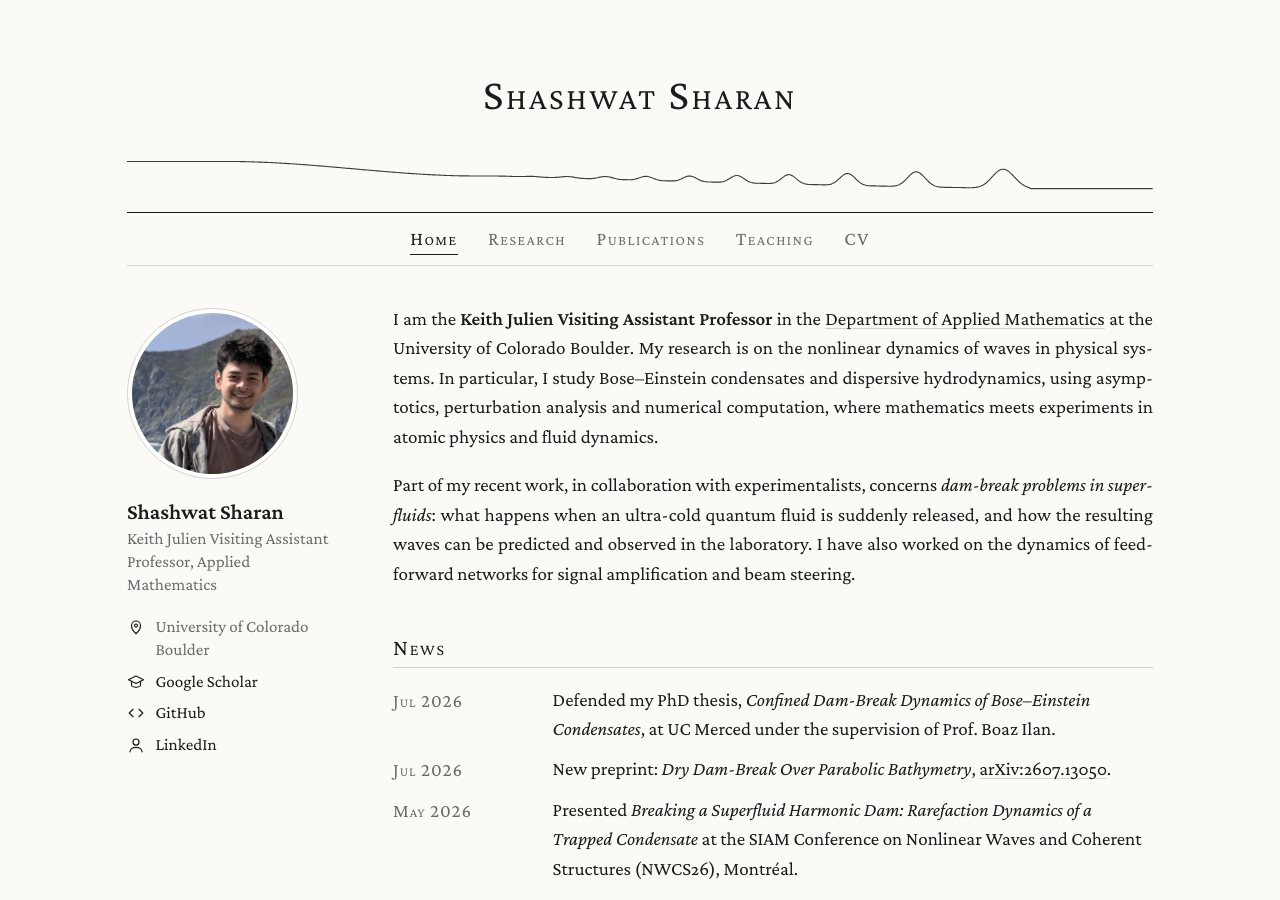
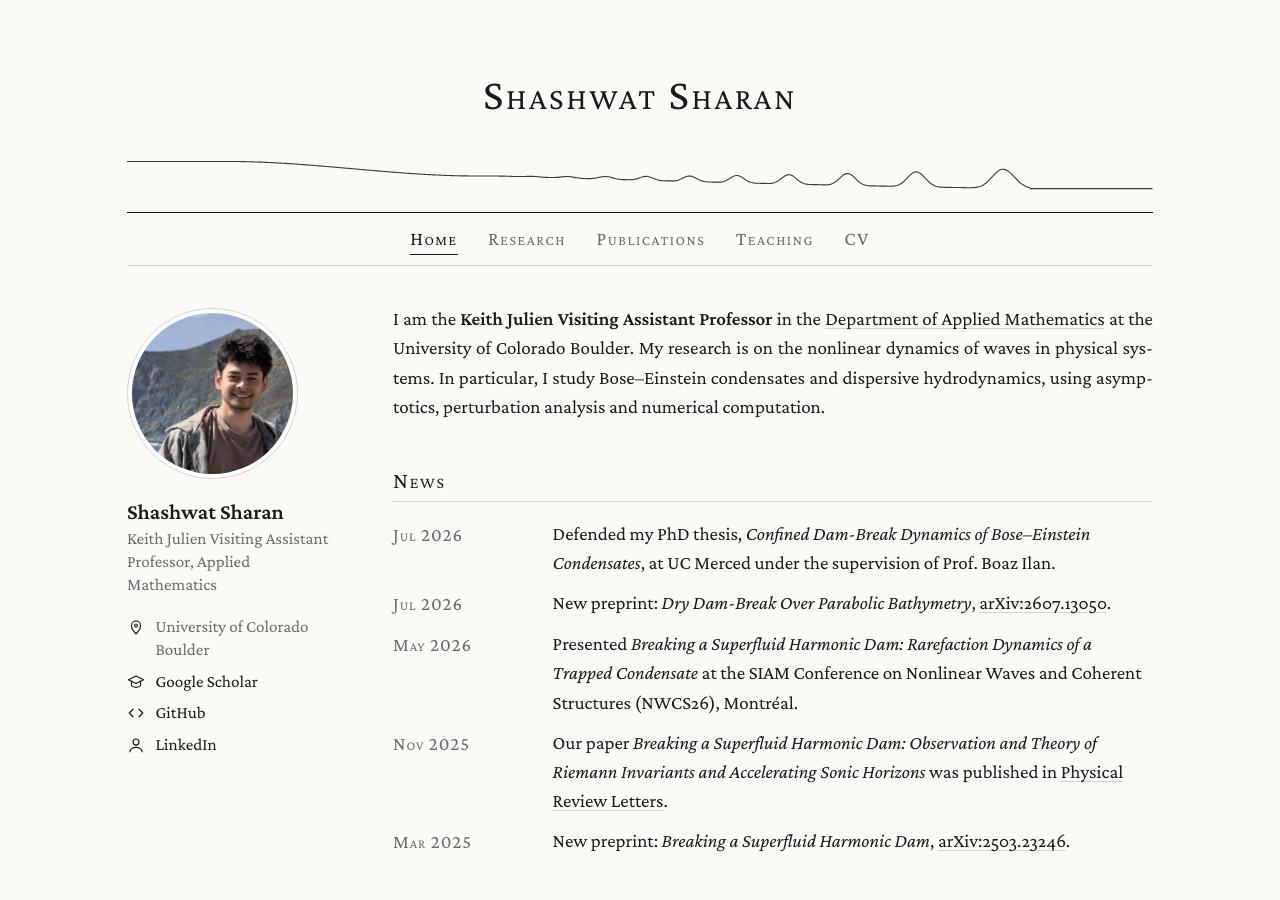
Before and after one commit to shashwatsharan/shashwatsharan.github.io, a Jekyll site: the page built from index.md, in a window 1280 px wide and 900 px high. Built offline with Jekyll 4.4.1, drawn with Linux system fonts in a browser that asks for light colours.

Commit message:
Update research description in index.md
Removed details about recent work and focused on research interests.

```diff
--- a/index.md
+++ b/index.md
@@ -3,9 +3,7 @@ layout: default
 title: Home
 ---
 
-I am the **Keith Julien Visiting Assistant Professor** in the [Department of Applied Mathematics](https://www.colorado.edu/amath/) at the University of Colorado Boulder. My research is on the nonlinear dynamics of waves in physical systems. In particular, I study Bose–Einstein condensates and dispersive hydrodynamics, using asymptotics, perturbation analysis and numerical computation, where mathematics meets experiments in atomic physics and fluid dynamics.
-
-Part of my recent work, in collaboration with experimentalists, concerns *dam-break problems in superfluids*: what happens when an ultra-cold quantum fluid is suddenly released, and how the resulting waves can be predicted and observed in the laboratory. I have also worked on the dynamics of feedforward networks for signal amplification and beam steering.
+I am the **Keith Julien Visiting Assistant Professor** in the [Department of Applied Mathematics](https://www.colorado.edu/amath/) at the University of Colorado Boulder. My research is on the nonlinear dynamics of waves in physical systems. In particular, I study Bose–Einstein condensates and dispersive hydrodynamics, using asymptotics, perturbation analysis and numerical computation.
 
 ## News
 
```
